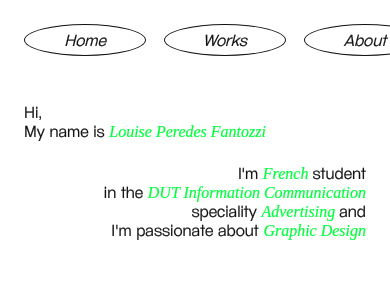
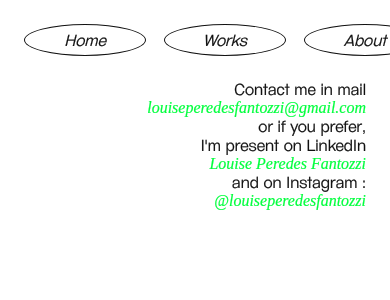
Before and after one commit to Hugofgx9/LouisePortfolio2, a Vue app: page /contact in a window 390 px wide. Before the commit this address led to /home. Shown: the top 300 px of the page. Built offline with nearby package versions, Linux system fonts and the light colour scheme.

Commit message:
about and contact

```diff
--- a/src/router/index.js
+++ b/src/router/index.js
@@ -17,6 +17,10 @@ const routes = [
 		component: require('@/views/About.vue').default
 	},
 	{
+		path: '/contact',
+		component: require('@/views/Contact.vue').default
+	},
+	{
 		path: '/*',
 		redirect: '/home'
 	}
--- a/src/scss/_variables.scss
+++ b/src/scss/_variables.scss
@@ -1,3 +1,4 @@
 $primary-color: #111111;
 $second-color: green;
 $big-font-size: 4.1vw;
+$big-font-mobile: 6vw;
--- a/src/views/About.vue
+++ b/src/views/About.vue
@@ -63,11 +63,12 @@ export default {
 #about{
 	display: grid;
 	height: 100%;
-	grid-template-columns: 2fr 1fr;
+	grid-template-columns: 1fr 405px;
 	// align-items: center;
 
 	.paragraph-1 {
 		font-size: $big-font-size;
+		padding-right: 7vw;
 	}
 
 	.cv-container {
@@ -94,6 +95,7 @@ export default {
 				&.studies {
 					span:nth-of-type(2) {
 						grid-column: 2/4;
+						padding-left: 40px;
 					}
 				}
 			}
@@ -118,6 +120,29 @@ export default {
 			}
 		}
 	}
+	@media (max-width: 933px) {
+		grid-template-rows: auto auto;
+		grid-template-columns: 1fr;
+
+	}
+	@media (max-width: 768px) {
+		.paragraph-1{
+			font-size: $big-font-mobile;
+			padding: 0;
+		}
+
+		.cv-container {
+			margin-top: 10vw;
+
+			h2 {
+				font-size: $big-font-mobile;
+			}
+
+			li.cv-section{
+				font-size: 3.5vw;
+			}
+		}
+	}
 }
 
 </style>
--- /dev/null
+++ b/src/views/Contact.vue
@@ -0,0 +1,61 @@
+<script>
+export default {
+	name: 'Contact',
+	mounted: function () {
+		this.getEachCharaFromText();
+
+	},
+	methods: {
+		getEachCharaFromText: function () {
+			let el = document.querySelector('#contact p');
+			let text = el.textContent;
+			let textArray = [];
+			for (let i = 1; i < text.length; i++) {
+				if (text.charAt(i) != ' ') {
+					textArray.push(text.charAt(i));
+				}
+			}
+			console.log(textArray);
+		}
+	}
+}
+</script>
+
+<template>
+	<div id='contact'>
+		<p class='paragraph-1'>
+			Contact me in mail
+			<a href='mailto:louiseperedesfantozzi@gmail.com'>
+				<span class='italic-text'>louiseperedesfantozzi@gmail.com</span>
+			</a>
+			or if you prefer, <br/>
+			I'm present on LinkedIn
+			<a href='https://www.linkedin.com/in/louise-peredes-fantozzi-0457a719a/' target='_blank'>
+				<span class="italic-text">Louise Peredes Fantozzi</span>
+			</a>
+			and on Instagram :
+			<a href="https://www.instagram.com/louiseperedesfantozzi/" target="_blank">
+				<span class="italic-text">@louiseperedesfantozzi</span>
+			</a>
+		</p>
+
+	</div>
+</template>
+
+<style lang='scss' scoped>
+
+#contact{
+	font-size: $big-font-size;
+	display: grid;
+	height: 100%;
+
+	.paragraph-1 {
+		text-align: right;
+
+		span {
+			display: block;
+		}
+	}
+}
+
+</style>
```
